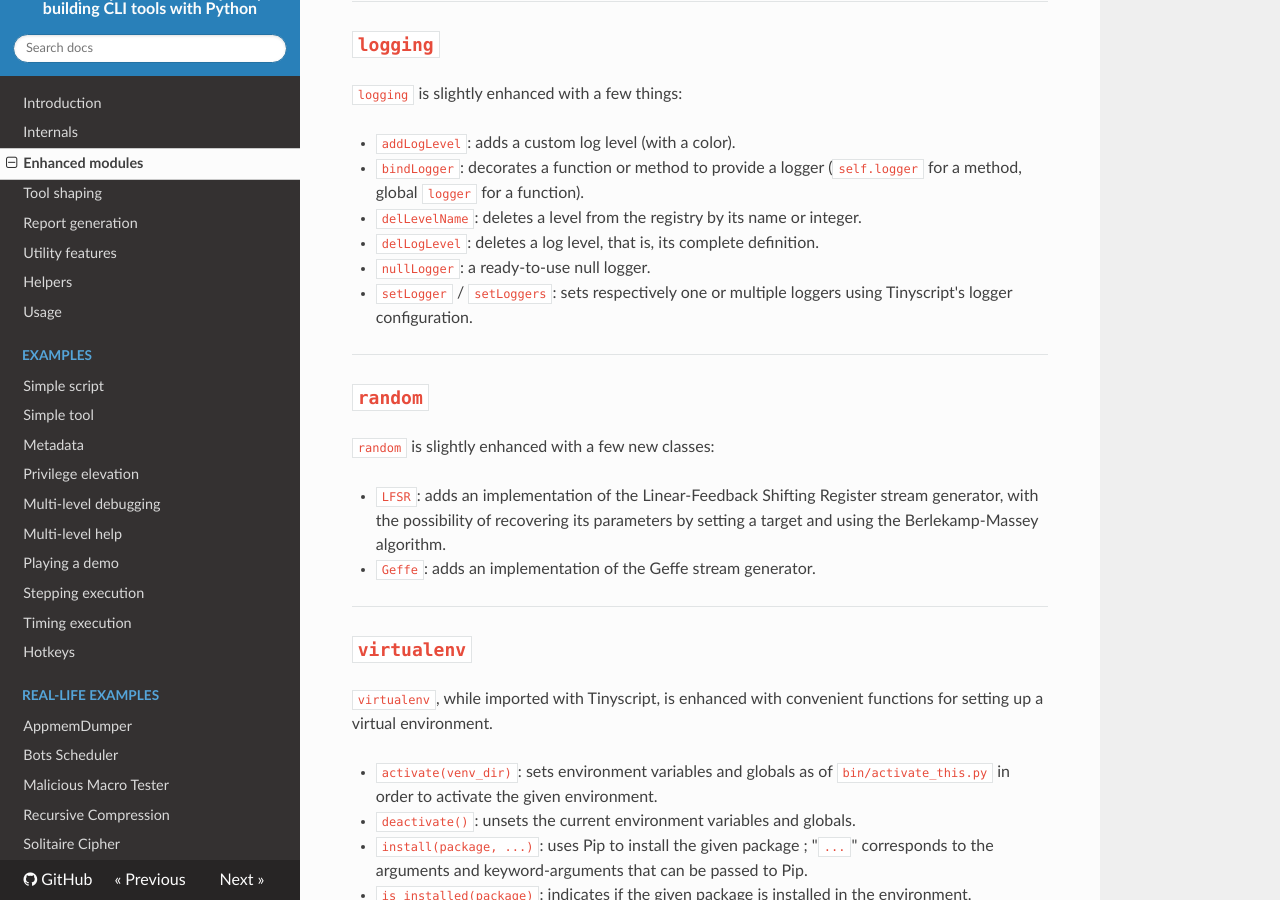
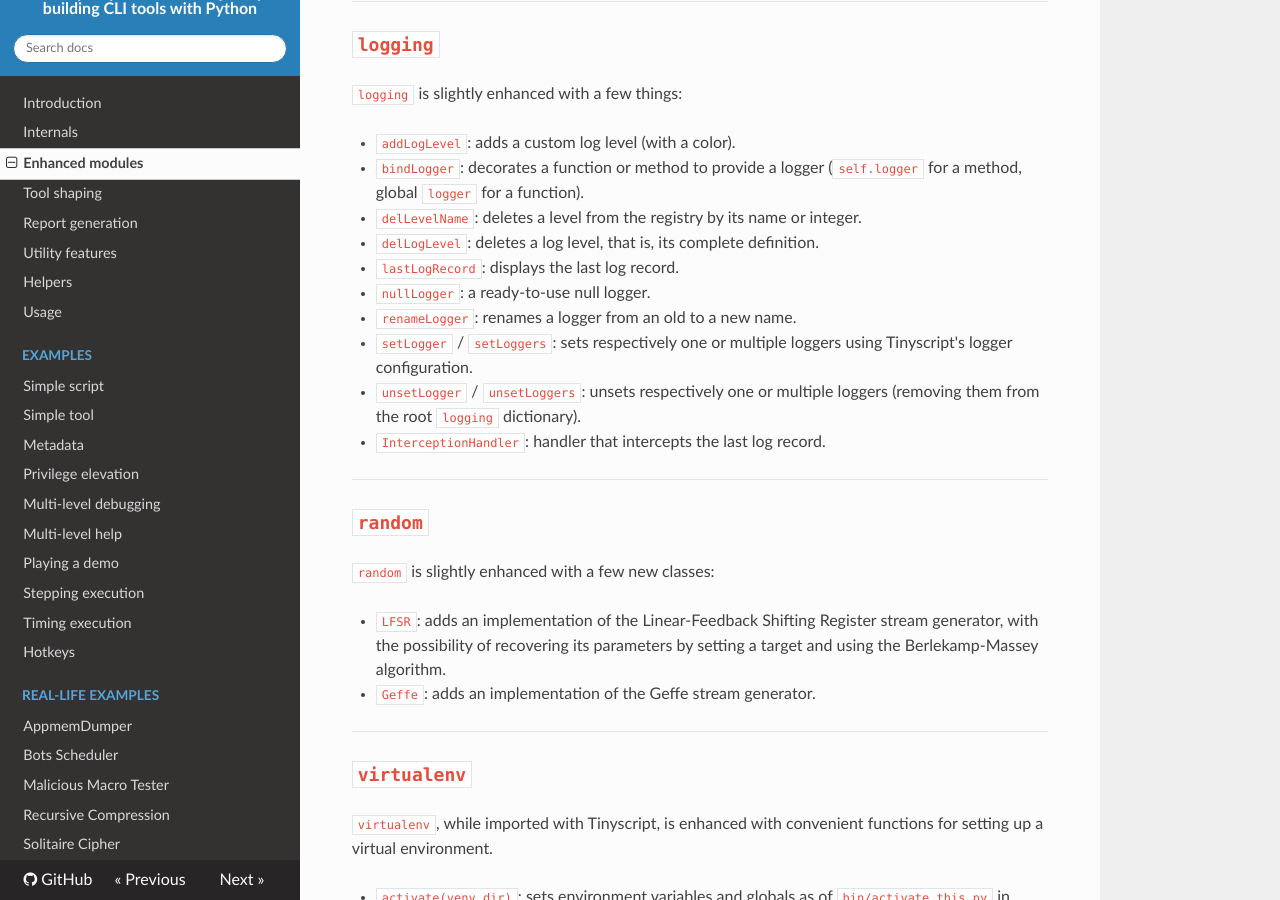
Before and after one commit to dhondta/python-tinyscript, an MkDocs documentation site: the page built from docs/enhancements.md, in a window 1280 px wide and 900 px high, scrolled down 1373 px. Built offline with MkDocs 1.6.1, drawn with Linux system fonts in a browser that asks for light colours; nearby versions of some CDN libraries; old or Windows-style settings are respelled for this version of MkDocs.

Commit message:
Refined doc's enhancements section

```diff
--- a/docs/enhancements.md
+++ b/docs/enhancements.md
@@ -49,8 +49,12 @@ A context manager is also available:
 - `bindLogger`: decorates a function or method to provide a logger (`self.logger` for a method, global `logger` for a function).
 - `delLevelName`: deletes a level from the registry by its name or integer.
 - `delLogLevel`: deletes a log level, that is, its complete definition.
+- `lastLogRecord`: displays the last log record.
 - `nullLogger`: a ready-to-use null logger.
+- `renameLogger`: renames a logger from an old to a new name.
 - `setLogger` / `setLoggers`: sets respectively one or multiple loggers using Tinyscript's logger configuration.
+- `unsetLogger` / `unsetLoggers`: unsets respectively one or multiple loggers (removing them from the root `logging` dictionary).
+- `InterceptionHandler`: handler that intercepts the last log record.
 
 -----
 
```
